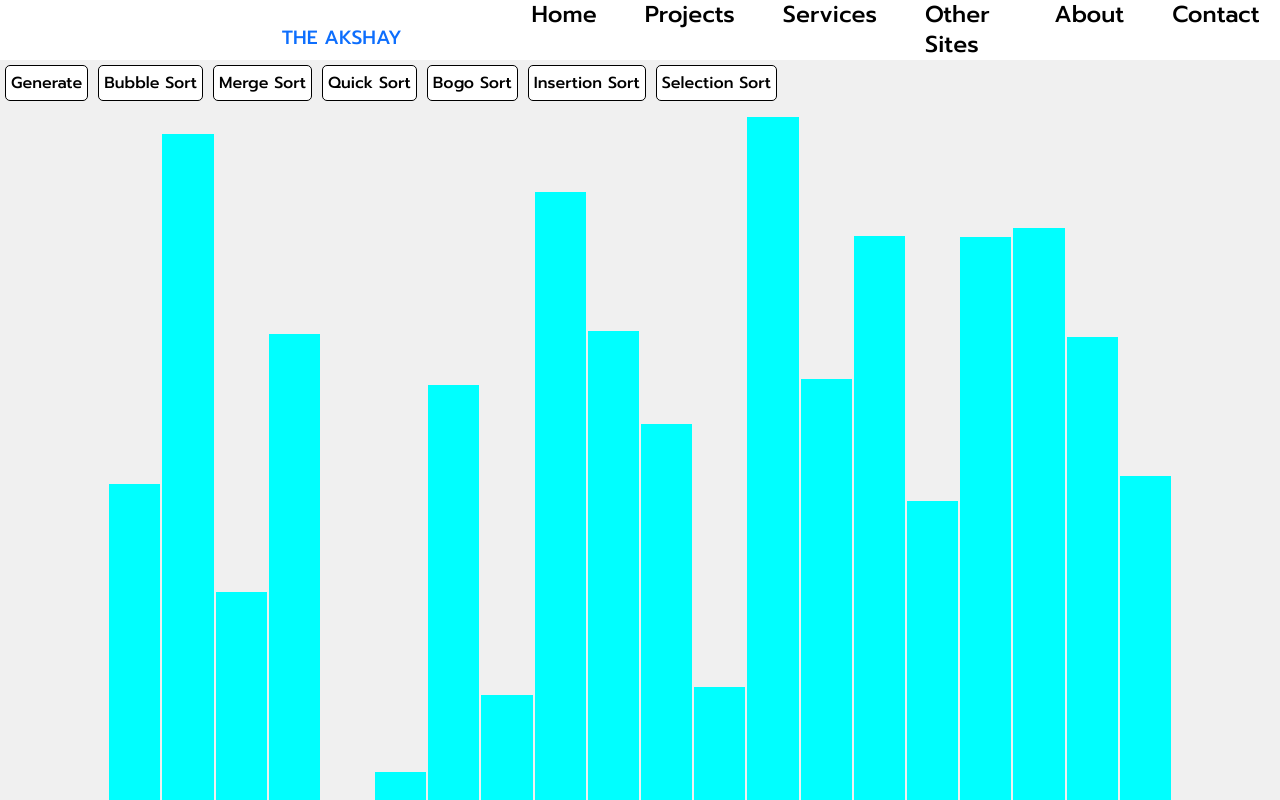
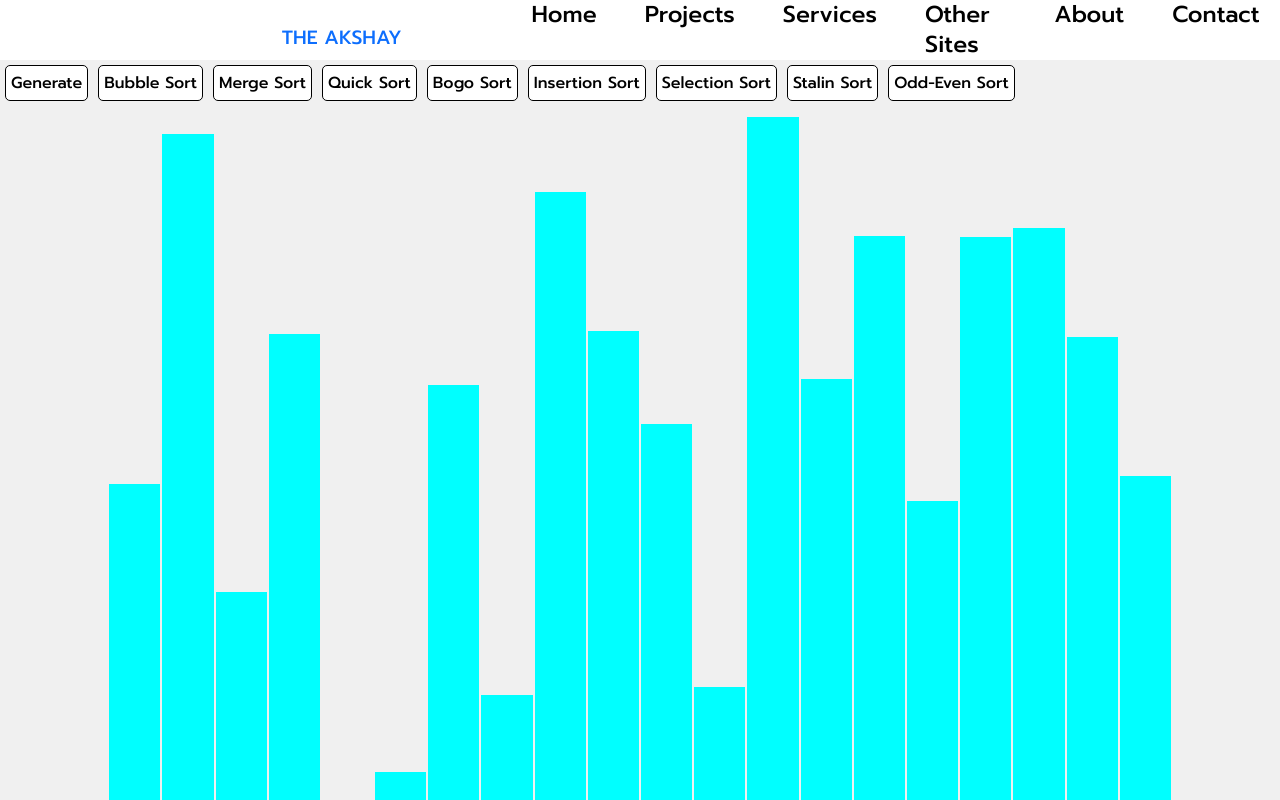
Before and after one commit to Akshayaap/algo-visualizer, a React (Create React App) app: page /sorting in a window 1280 px wide. Shown: the top 800 px of the page. Built offline with nearby package versions, Linux system fonts and the light colour scheme.

Commit message:
#17 #19 added buttons

```diff
--- a/src/pages/VisualSort.js
+++ b/src/pages/VisualSort.js
@@ -32,6 +32,9 @@ class VisualSort extends Component {
                     <button onClick={() => {if(!this.sim.isRunnning && !this.sim.isSorted()){document.querySelector('.death-div').style.display = 'flex';}}}>Bogo Sort</button>
                     <button onClick={() => {if(!this.sim.isRunnning && !this.sim.isSorted()){this.sim.insertionSort()}}}>Insertion Sort</button>
                     <button onClick={() => {if(!this.sim.isRunnning && !this.sim.isSorted()){this.sim.selectionSort()}}}>Selection Sort</button>
+                    <button onClick={() => {if(!this.sim.isRunnning && !this.sim.isSorted()){this.sim.stalinSort()}}}>Stalin Sort</button>
+                    <button onClick={() => {if(!this.sim.isRunnning && !this.sim.isSorted()){this.sim.oddEvenSort()}}}>Odd-Even Sort</button>
+
                 </div>
 
                 <div className='visual'>
```
